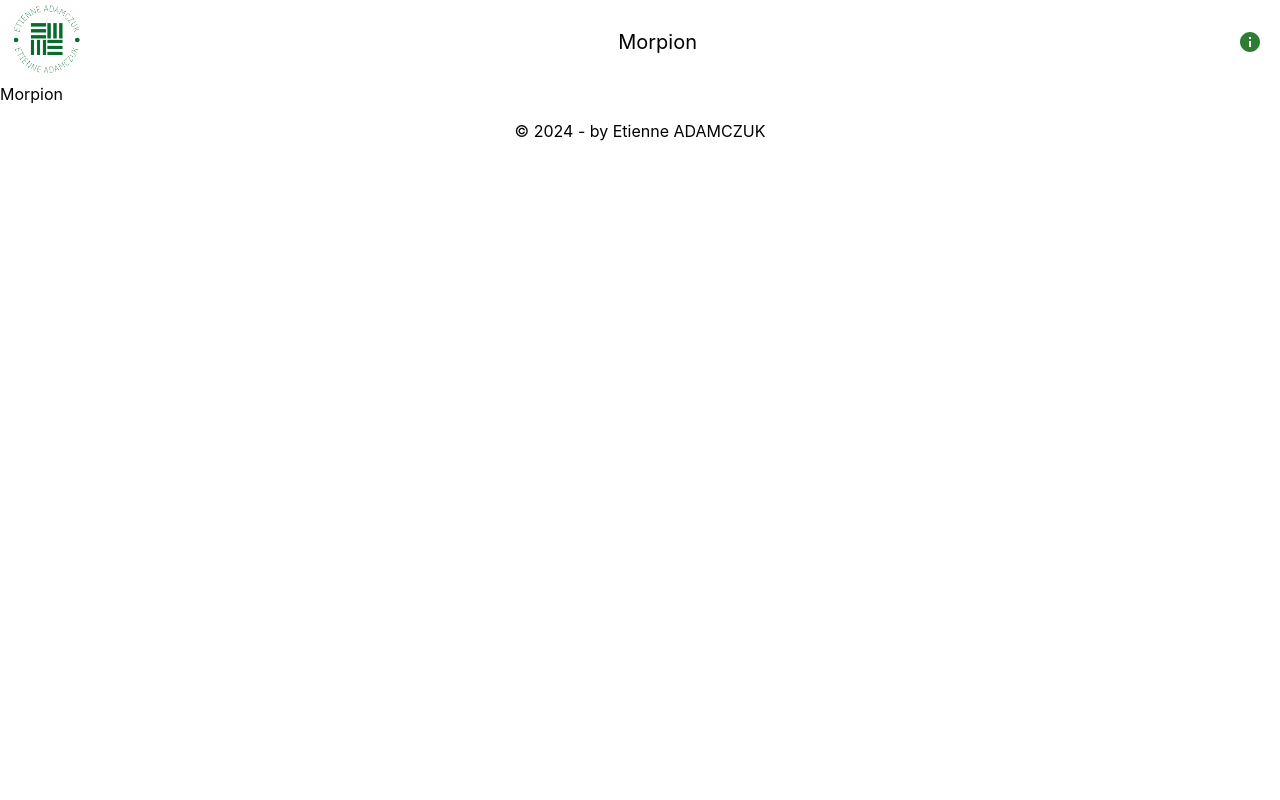
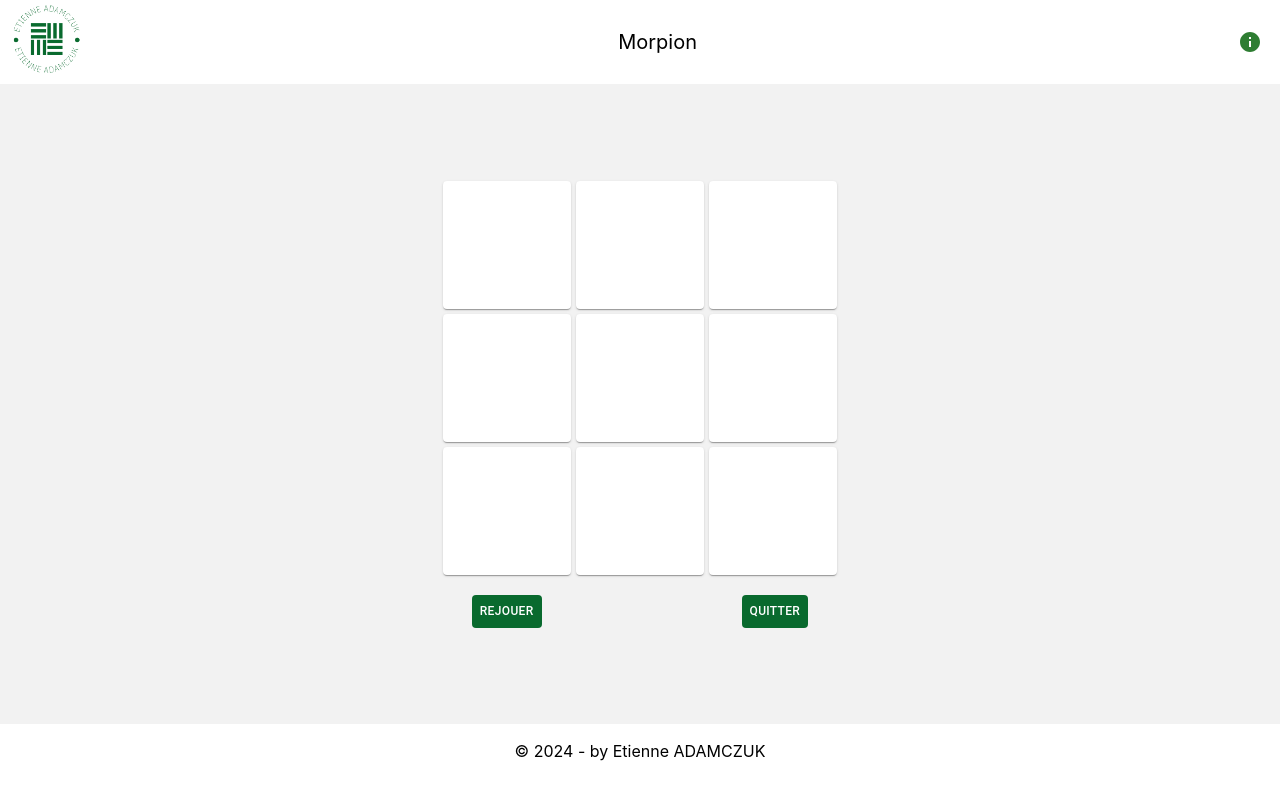
Before and after one commit to etienneadams/mon-site, a React (Create React App) app: page /Morpion in a window 1280 px wide. Built offline with nearby package versions, Linux system fonts and the light colour scheme.

Commit message:
{morpion} jeu fonctionnel

```diff
--- a/src/front/components/game/texts.tsx
+++ b/src/front/components/game/texts.tsx
@@ -1,5 +1,4 @@
 const texts = () => {
-    /* rules */
     // pendu
     const penduWords = [
         'lunette', 'ordinateur', 'tableau', 'serpilliere', 'chocolat', 'etude', 'evenement', 'maison', 'obligation', 'polyvalence', 'twingo',
@@ -23,9 +22,19 @@ const texts = () => {
     const penduWinText = 'Vous avez trouvez le mot secret';
     const penduLoseText = 'Vous n\'avez plus d\'essai';
 
+    // Morpion
+    const morpionGoalText = 'Le but du jeu Morpion est d\'aligner trois symboles identiques horizontalement, verticalement ou en diagonale sur une grille de 3x3 cases. Les deux joueurs, l\'un utilisant les "X" et l\'autre les "O", alternent pour placer leurs symboles sur la grille. Le premier joueur qui parvient à aligner trois de ses symboles remporte la partie.';
+    const morpionHowPrePhraseText = 'Le joueur choisit entre le mode 1 joueur (contre l\'ordinateur) et le mode 2 joueurs (joueur contre joueur) :';
+    const morpionHow = ['Le Morpion se joue sur une grille de 3x3 cases, créant ainsi neuf positions possibles.',
+                       'Les joueurs prennent tour à tour leur tour pour placer leur symbole sur une case vide.',
+                       'L\'objectif est d\'aligner trois de ses symboles (soit "X" soit "O") horizontalement, verticalement ou en diagonale avant l\'adversaire.'];
+    const morpionEndText = 'La partie se termine dès qu\'un joueur réussit à aligner trois de ses symboles ou si la grille est remplie sans qu\'aucun joueur ne parvienne à aligner trois symboles.';
+
+
     // light mode
 
-    return {penduWords, penduGoalText, penduEndText, penduHowPrePhraseText, penduHow, penduWinText, penduLoseText};
+    return {penduWords, penduGoalText, penduEndText, penduHowPrePhraseText, penduHow, penduWinText, penduLoseText,
+            morpionGoalText, morpionHowPrePhraseText, morpionHow, morpionEndText};
 }
 
 export default texts;
--- a/src/front/pages/jeux/morpion.tsx
+++ b/src/front/pages/jeux/morpion.tsx
@@ -1,22 +1,143 @@
-import React from "react";
+import React, { useEffect, useState } from "react";
 import Footer from "../../components/footer.tsx";
 import GameNavbar from "../../components/navigation/gameNavbar.tsx";
+import Texts from "../../components/game/texts.tsx";
+import Colors from "../../colors/colors.tsx";
+import { Button, Card } from "@mui/material";
+import ClearRoundedIcon from '@mui/icons-material/ClearRounded';
+import CircleOutlinedIcon from '@mui/icons-material/CircleOutlined';
+import { Link } from "react-router-dom";
+import EndGameDialog from "../../components/game/endGameDialog.tsx";
 
 const MorpionGamePage = () => {
-    const drawerGoalText = 'Le but du jeu Morpion est d\'aligner trois symboles identiques horizontalement, verticalement ou en diagonale sur une grille de 3x3 cases. Les deux joueurs, l\'un utilisant les "X" et l\'autre les "O", alternent pour placer leurs symboles sur la grille. Le premier joueur qui parvient à aligner trois de ses symboles remporte la partie.';
-    const drawerHowPrePhraseText = 'Le joueur choisit entre le mode 1 joueur (contre l\'ordinateur) et le mode 2 joueurs (joueur contre joueur) :';
-    const drawerHow = ['Le Morpion se joue sur une grille de 3x3 cases, créant ainsi neuf positions possibles.',
-                       'Les joueurs prennent tour à tour leur tour pour placer leur symbole sur une case vide.',
-                       'L\'objectif est d\'aligner trois de ses symboles (soit "X" soit "O") horizontalement, verticalement ou en diagonale avant l\'adversaire.'];
-    const drawerEndText = 'La partie se termine dès qu\'un joueur réussit à aligner trois de ses symboles ou si la grille est remplie sans qu\'aucun joueur ne parvienne à aligner trois symboles.';
+    const playerTurn = [1,2]
+    const initialBoard = Array(9).fill(0);
+    const [board, setBoard] = useState<number[]>(Array(9).fill(0));
+    const [currentTurn, setCurrentTurn] = useState(playerTurn[1])
+    const [gameWon, setGameWon] = useState(false);
+    const [winner, setWinner] = useState<number | null>(null);
+
+    const texts = Texts();
+
+    const width = '10vw'
+    const height = '10vw'
+
+    const form = (value: number) => value === 1 ? <ClearRoundedIcon sx={{width: '100%', height: '100%'}}/> : value === 2 ? <CircleOutlinedIcon sx={{width: '100%', height: '100%'}}/> : null;
+
+    const renderBoard = () => {
+        return board.map((value, index) => (
+            <Card key={index} style={{ width: width, height: height, margin: 'auto' }} onClick={() => handleClick(index)}>
+                {form(value)}
+            </Card>
+        ));
+    };
+
+    const handleClick = (index: number) => {
+        if (!board[index]) {
+            const newBoard = [...board];
+            newBoard[index] = currentTurn;
+            setBoard(newBoard);
+            setCurrentTurn(currentTurn === 1 ? 2 : 1);
+        }
+    };
+
+    const restart = () => {
+        setBoard(initialBoard);
+        setCurrentTurn(playerTurn[0]);
+        setGameWon(false);
+        setWinner(null);
+    };
+
+    useEffect(() => {
+        const checkWinner = () => {
+            // Vérifier les lignes
+            for (let i = 0; i < 3; i++) {
+                if (board[i * 3] === board[i * 3 + 1] && board[i * 3] === board[i * 3 + 2] && board[i * 3] !== 0) {
+                    setWinner(board[i * 3]);
+                    console.log(board[i * 3]);
+                    setGameWon(true);
+                    return;
+                }
+            }
+
+            // Vérifier les colonnes
+            for (let i = 0; i < 3; i++) {
+                if (board[i] === board[i + 3] && board[i] === board[i + 6] && board[i] !== 0) {
+                    setWinner(board[i]);
+                    console.log(board[i]);
+                    setGameWon(true);
+                    return;
+                }
+            }
+
+            // Vérifier les diagonales
+            if ((board[0] === board[4] && board[0] === board[8]) || (board[2] === board[4] && board[2] === board[6])) {
+                if (board[4] !== 0) {
+                    setWinner(board[4]);
+                    console.log(board[4]);
+                    setGameWon(true);
+                    return;
+                }
+            }
+        };
+
+        checkWinner();
+    }, [board]);
+
+
+
+
+    // CSS
+
+    const colors = Colors();
+
+    const bodyStyle: React.CSSProperties = {
+        backgroundColor: colors.lighterGray,
+        height: '80vh',
+        display: 'flex',
+        justifyContent: 'center',
+        alignItems: 'center',
+        flexDirection: 'column',
+    };
+
+    const gameboardStyle: React.CSSProperties = {
+        display: 'grid',
+        gridTemplateColumns: 'repeat(3,3fr)',
+        gap: '5px',
+    };
+
+    const buttonDivStyle: React.CSSProperties = {
+        justifyContent: 'center',
+        display: 'flex',
+        marginTop: '20px',
+    };
+
+    const buttonStyle: React.CSSProperties = {
+        backgroundColor: colors.mainGreen,
+        color: 'white',
+        fontSize: '12px',
+        margin: '0px 100px',
+    };
+
 
     return (
         <>
             <header>
-                <GameNavbar drawerGoal={drawerGoalText} drawerHowPrePhrase={drawerHowPrePhraseText} drawerHow={drawerHow} drawerEnd={drawerEndText}  />
+                <GameNavbar drawerGoal={texts.morpionGoalText} drawerHowPrePhrase={texts.morpionHowPrePhraseText} drawerHow={texts.morpionHow} drawerEnd={texts.morpionEndText}  />
             </header>
-            <body>
-                Morpion
+            <body style={bodyStyle}>
+                <div style={gameboardStyle}>
+                    {renderBoard()}
+                </div>
+                <div style={buttonDivStyle}>
+                    <Button style={buttonStyle} onClick={restart}> Rejouer </Button>
+                    <Link to="/jeux">
+                        <Button style={buttonStyle}> Quitter </Button>
+                    </Link>
+                </div>
+                {gameWon && (
+                    <EndGameDialog title={'Bravo'} content={`Le joueur ${winner} a gagné !`} onClick={restart} />
+                )}
             </body>
             <footer>
                 <Footer />
```
